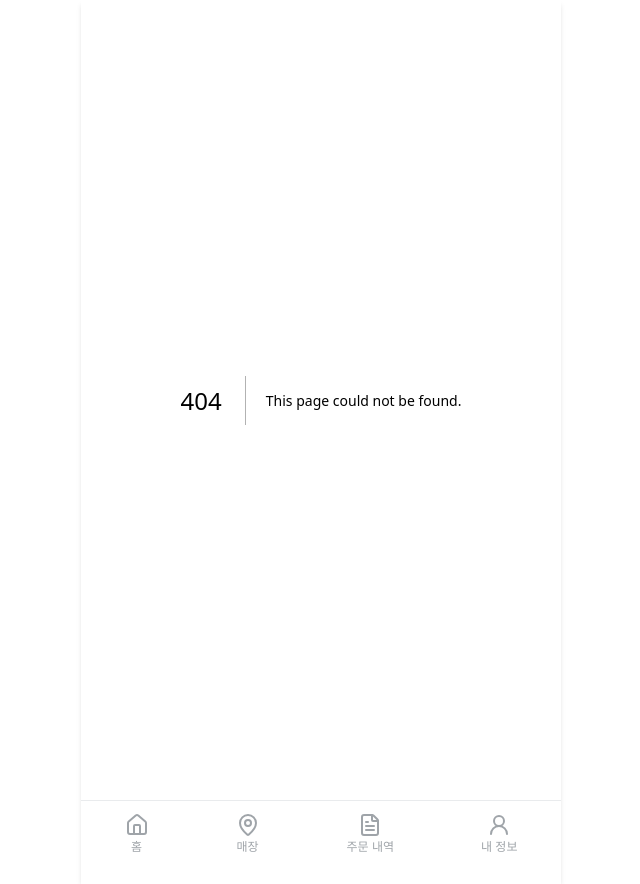
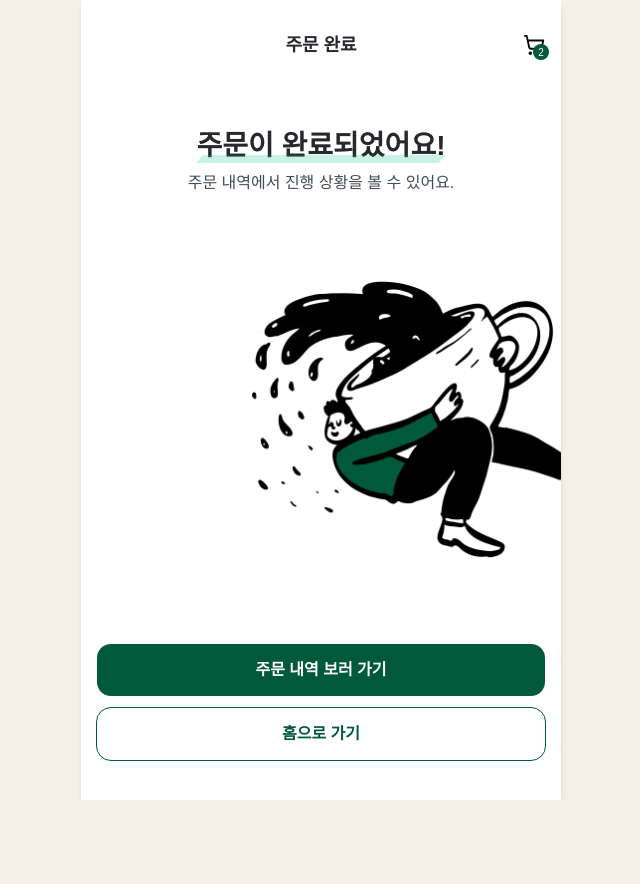
Before and after one commit to KoominEat/KoominEat-FE, a Next.js app: page /order-completed in a window 1280 px wide. Before the commit this address had no page. Shown: the whole page, without its empty margins (319-959 px from the left). After the commit the page ends 800 px from the top, so only its background shows below. Built offline with nearby package versions, Linux system fonts and the light colour scheme; a web font is replaced by a local one.

Commit message:
feat: order completed page

```diff
--- a/src/app/globals.css
+++ b/src/app/globals.css
@@ -127,7 +127,7 @@ body {
   --color-gray-g4: #cacdd2;
   --color-gray-g5: #9fa4a9;
   --color-gray-g6: #464c52;
-  --color-gray-g6: #26282b;
+  --color-gray-g7: #26282b;
 
   --color-background: var(--background);
   --color-foreground: var(--foreground);
--- /dev/null
+++ b/src/app/order-completed/page.tsx
@@ -0,0 +1,49 @@
+import Button from "@/components/common/Button";
+import Header from "@/components/Header";
+import Image from "next/image";
+import Link from "next/link";
+
+const page = () => {
+  return (
+    <div className="flex flex-col h-full justify-between pb-10">
+      <Header title="주문 완료" />
+
+      <div className="text-center flex flex-col gap-2">
+        <h1 className="text-gray-g7 text-[28px] font-bold flex flex-col items-center">
+          주문이 완료되었어요!
+          <Image
+            src="/underline.png"
+            alt="underline"
+            width={250}
+            height={10}
+            className="-mt-3"
+          />
+        </h1>
+        <p className="text-gray-g6">주문 내역에서 진행 상황을 볼 수 있어요.</p>
+      </div>
+
+      <Image
+        src={"/Illustration-coffee.png"}
+        alt="order completed"
+        width={330}
+        height={330}
+        className="-mr-4 mx-auto my-6"
+      />
+
+      <div className="flex flex-col gap-3">
+        <Link href={"/"}>
+          <Button variant="primary" className="w-full">
+            주문 내역 보러 가기
+          </Button>
+        </Link>
+        <Link href={"/"}>
+          <Button variant="ghost" className="w-full">
+            홈으로 가기
+          </Button>
+        </Link>
+      </div>
+    </div>
+  );
+};
+
+export default page;
--- a/src/components/Navigation.tsx
+++ b/src/components/Navigation.tsx
@@ -7,7 +7,12 @@ import { usePathname } from "next/navigation";
 const Navigation = () => {
   const pathname = usePathname();
 
-  if (pathname === "/cart" || pathname === "/pay") return null;
+  if (
+    pathname === "/cart" ||
+    pathname === "/pay" ||
+    pathname === "/order-completed"
+  )
+    return null;
 
   return (
     <div className="flex justify-around pt-3 h-[84px] border-t border-gray-g2 text-gray-g5">
```
Also changed, not shown: public/underline.png (added).
